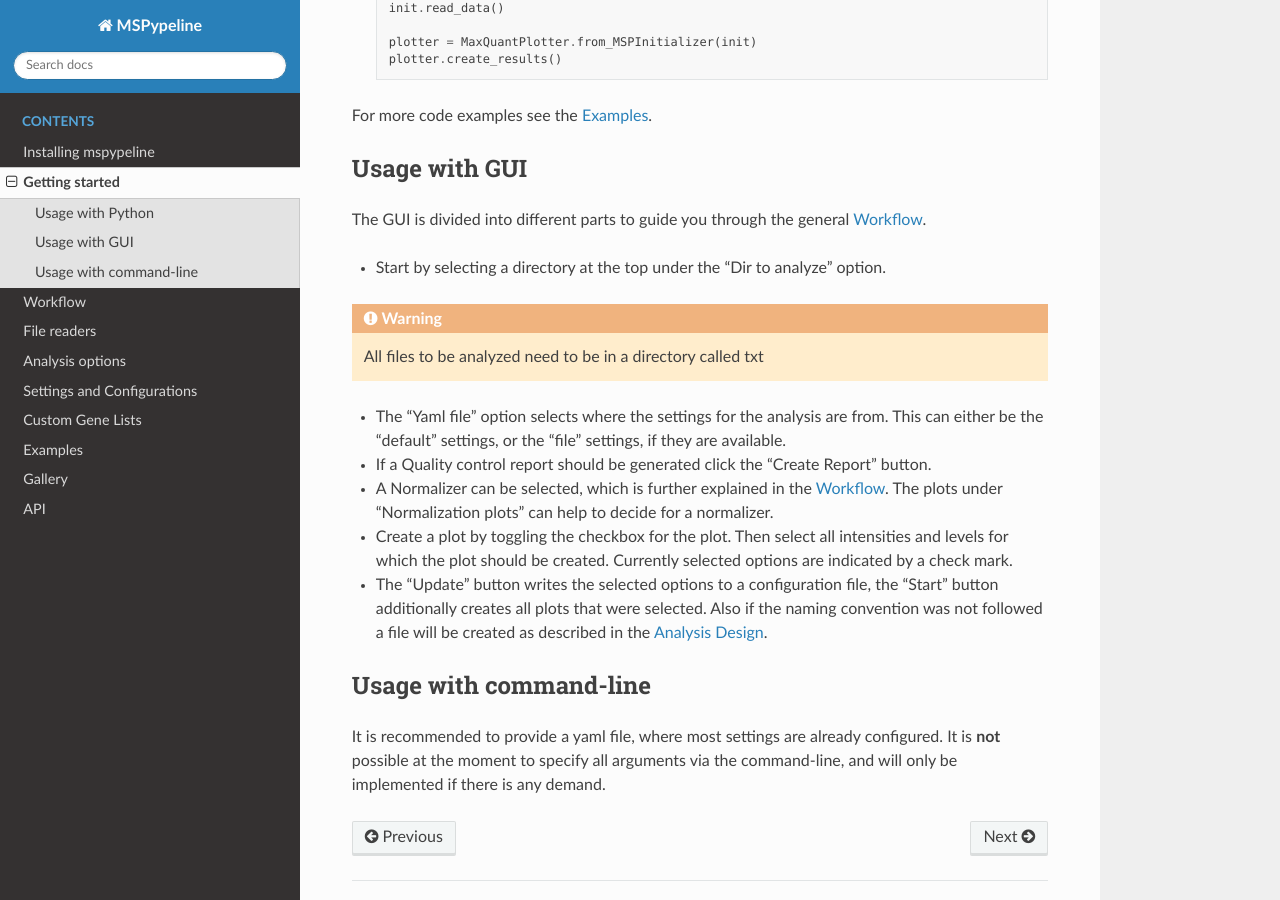
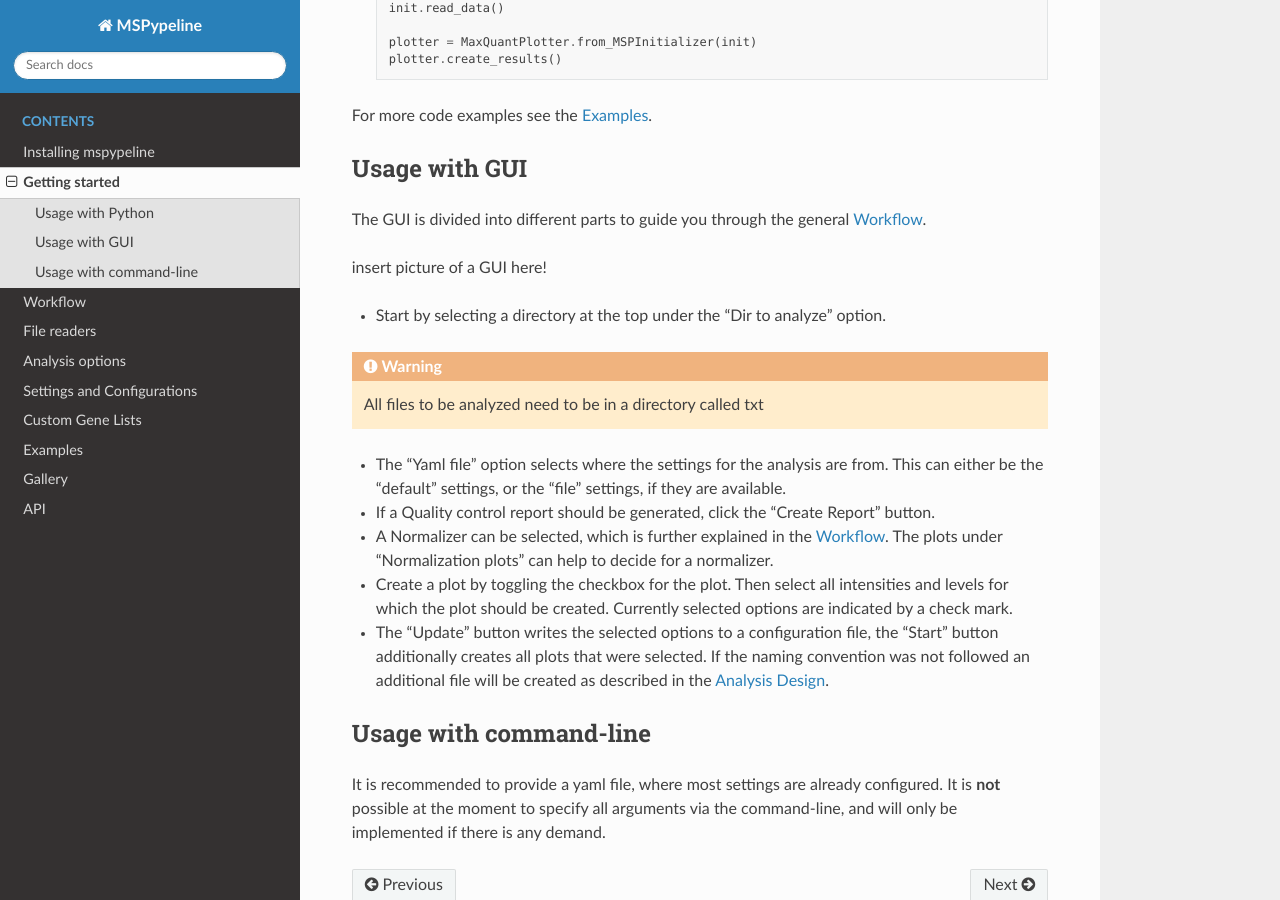
Before and after one commit to siheming/mspypeline, a Sphinx documentation site: the page built from doc/source/get_started.rst, in a window 1280 px wide and 900 px high, scrolled down 862 px. Built offline with Sphinx 7.4.7 and the Read the Docs theme 2.0.0, drawn with Linux system fonts in a browser that asks for light colours.

Commit message:
Update get_started.rst

```diff
--- a/doc/source/get_started.rst
+++ b/doc/source/get_started.rst
@@ -63,18 +63,20 @@ Usage with GUI
 ~~~~~~~~~~~~~~
 The GUI is divided into different parts to guide you through the general :ref:`workflow`.
 
+insert picture of a GUI here!
+
 * Start by selecting a directory at the top under the "Dir to analyze" option.
 .. warning::
     All files to be analyzed need to be in a directory called txt
 * The "Yaml file" option selects where the settings for the analysis are from. This can either be the "default"
   settings, or the "file" settings, if they are available.
-* If a Quality control report should be generated click the "Create Report" button.
+* If a Quality control report should be generated, click the "Create Report" button.
 * A Normalizer can be selected, which is further explained in the :ref:`workflow`.
   The plots under "Normalization plots" can help to decide for a normalizer.
 * Create a plot by toggling the checkbox for the plot. Then select all intensities and levels
   for which the plot should be created. Currently selected options are indicated by a check mark.
 * The "Update" button writes the selected options to a configuration file, the "Start" button additionally creates
-  all plots that were selected. Also if the naming convention was not followed a file will be created as described in
+  all plots that were selected. If the naming convention was not followed an additional file will be created as described in
   the :ref:`analysis-design`.
 
 .. _cli-quickstart:
```
